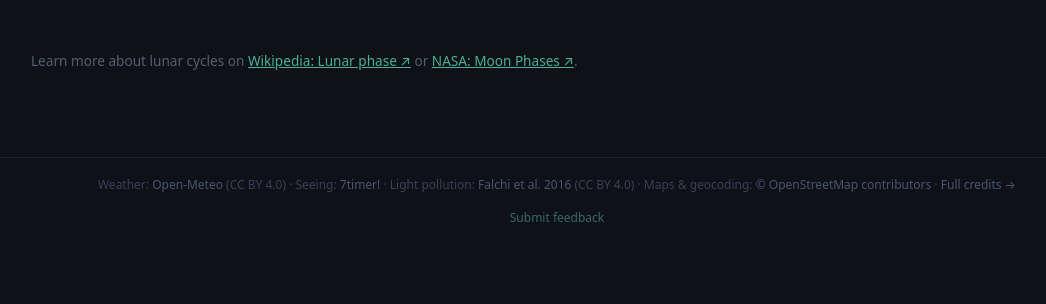
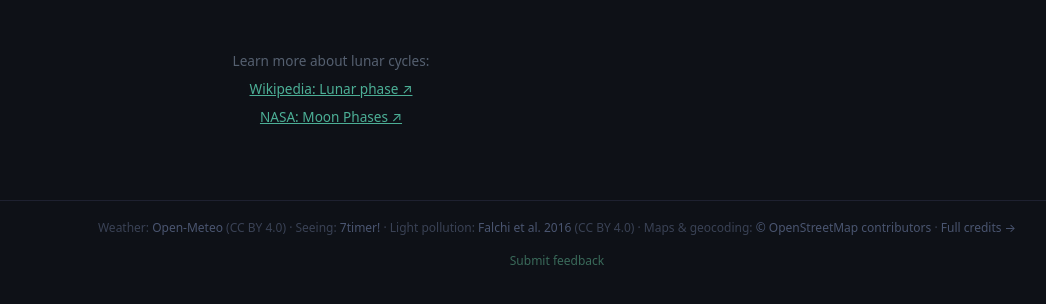
Before and after one commit to traviswolverton/starwolf, a Django app: template django/templates/pages/moon_phase.html in a window 1280 px wide. Shown: the part 241-545 px from the top of the page, without its empty margins (83-1129 px from the left). Run offline with Django 5.2, Linux system fonts and the light colour scheme; the template is opened without the code that fills it, so the values that code supplies are empty; some libraries are stand-ins or nearby versions.

Commit message:
Center moon learn-more links, one per line
Co-Authored-By: Claude Sonnet 4.6 <noreply@anthropic.com>

```diff
--- a/django/static/css/main.css
+++ b/django/static/css/main.css
@@ -152,7 +152,13 @@ header { background: #1a1d27; border-bottom: 1px solid #2a2d3e; }
   font-size: 0.85rem;
   color: #556070;
   max-width: 600px;
-}
+  text-align: center;
+  display: flex;
+  flex-direction: column;
+  align-items: center;
+  gap: 0.4rem;
+}
+.moon-learn-more p { margin: 0; }
 .moon-learn-more a { color: #4caf96; }
 .nav-whats-new {
   font-size: 0.65rem;
--- a/django/templates/pages/moon_phase.html
+++ b/django/templates/pages/moon_phase.html
@@ -23,10 +23,9 @@
   {% endfor %}
 </div>
 
-<p class="moon-learn-more">
-  Learn more about lunar cycles on
+<div class="moon-learn-more">
+  <p>Learn more about lunar cycles:</p>
   <a href="https://en.wikipedia.org/wiki/Lunar_phase" target="_blank" rel="noopener">Wikipedia: Lunar phase ↗</a>
-  or
-  <a href="https://moon.nasa.gov/moon-in-motion/phases-eclipses-supermoons/moon-phases/" target="_blank" rel="noopener">NASA: Moon Phases ↗</a>.
-</p>
+  <a href="https://moon.nasa.gov/moon-in-motion/phases-eclipses-supermoons/moon-phases/" target="_blank" rel="noopener">NASA: Moon Phases ↗</a>
+</div>
 {% endblock %}
```
